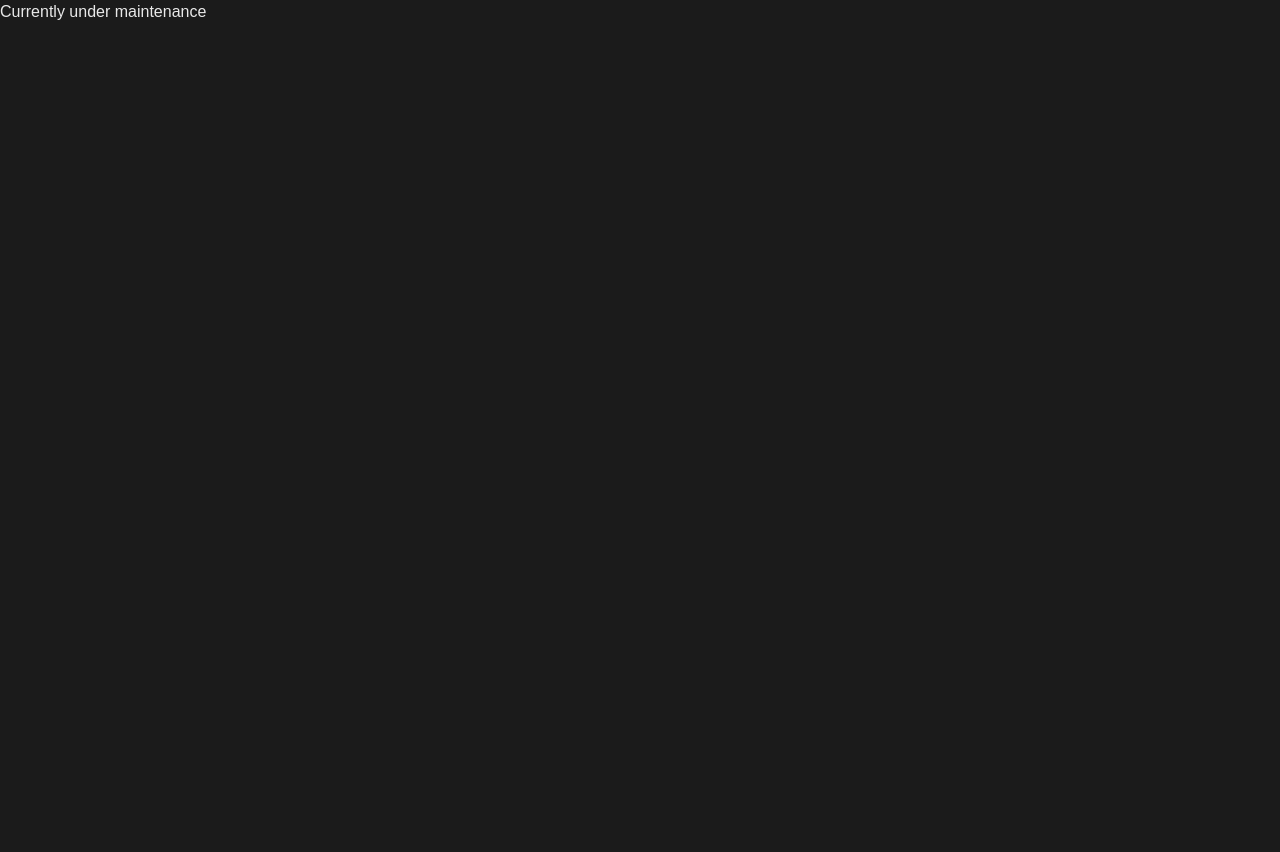
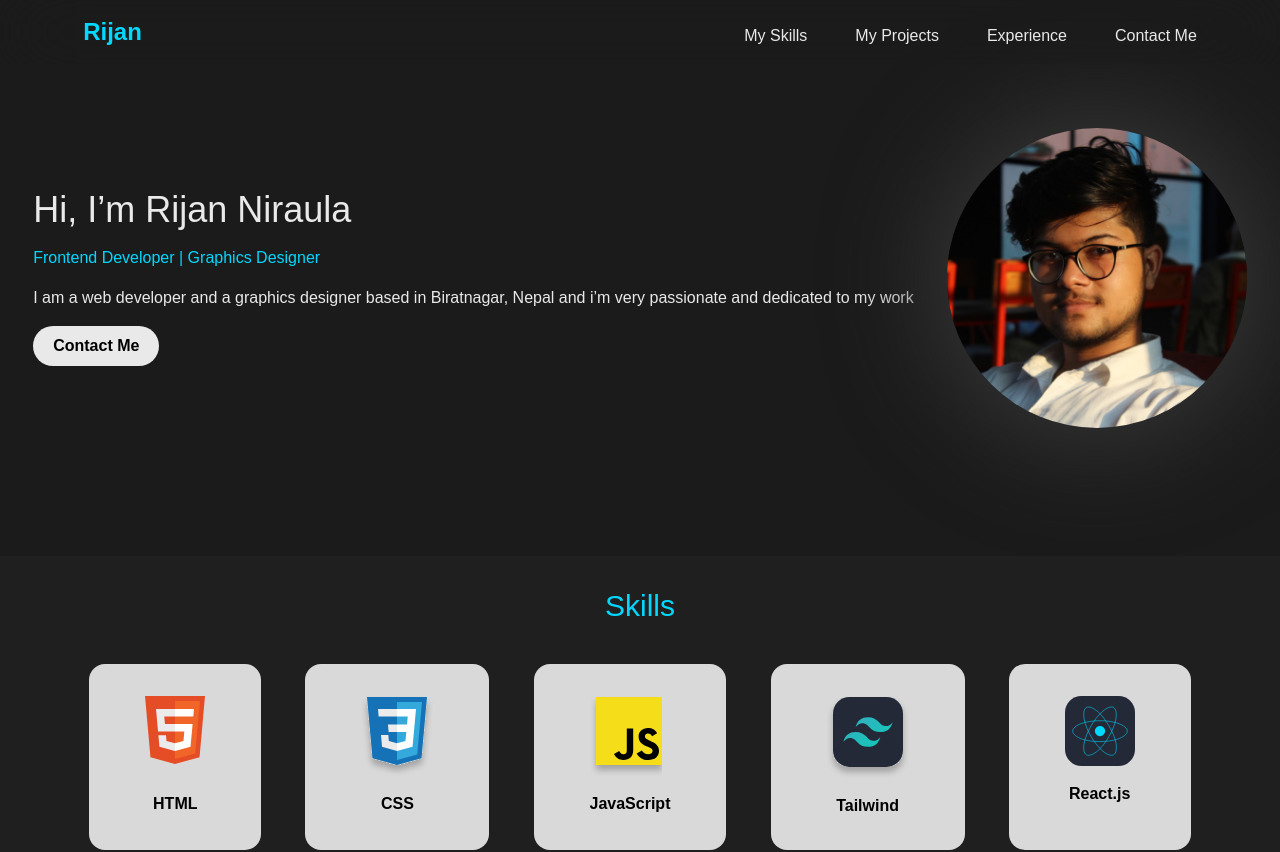
Before and after one commit to rijanniraula/portfolio, a Next.js app: page / in a window 1280 px wide. Shown: the top 852 px of the page. Before the commit the page ends 800 px from the top, so only its background shows below. Built offline with nearby package versions, Linux system fonts and the light colour scheme.

Commit message:
Home page edits

```diff
--- a/src/app/page.tsx
+++ b/src/app/page.tsx
@@ -1,4 +1,9 @@
+import HomePage from "./home/page";
 const home = () => {
-  return <div>Currently under maintenance</div>;
+  return (
+    <div>
+      <HomePage />
+    </div>
+  );
 };
 export default home;
```
